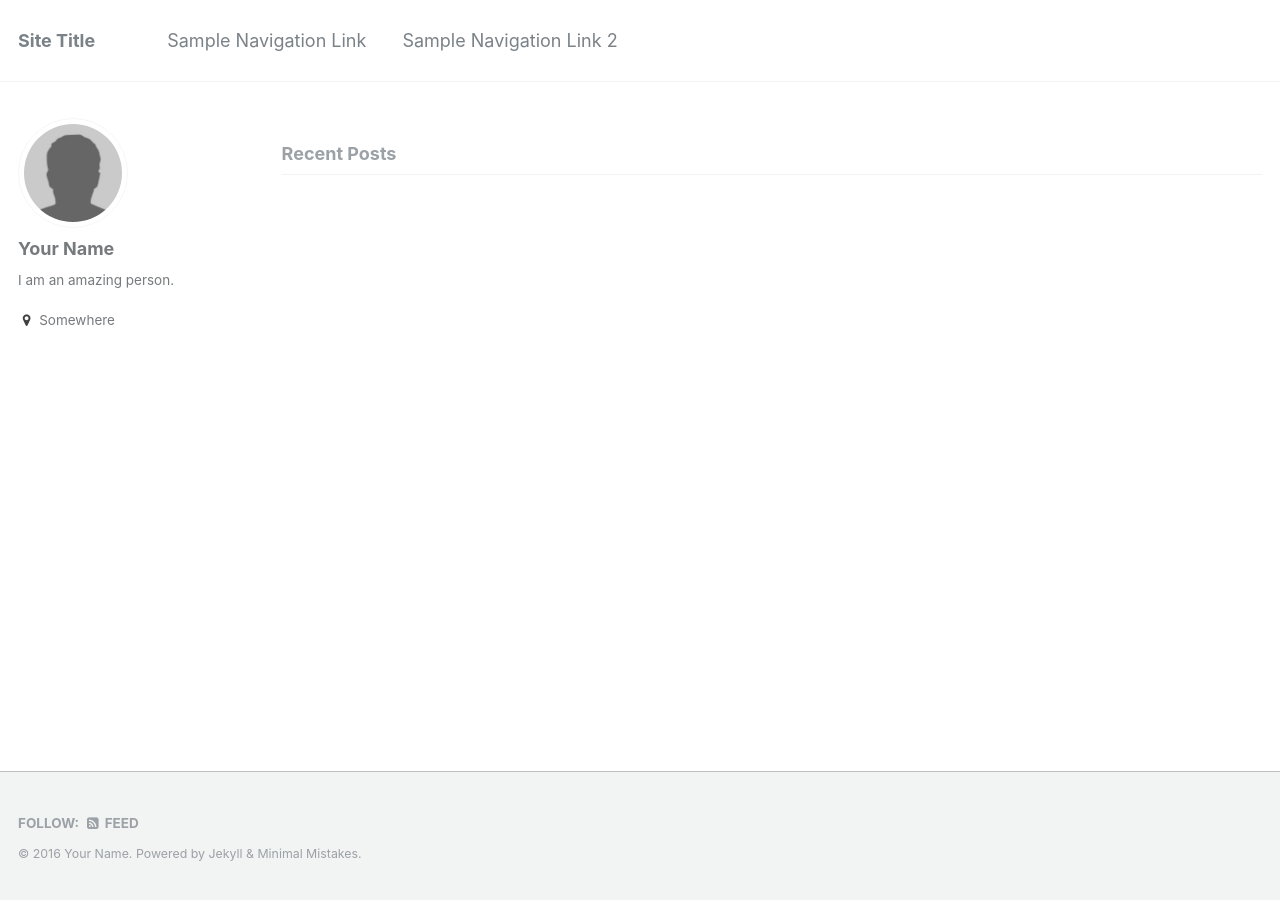
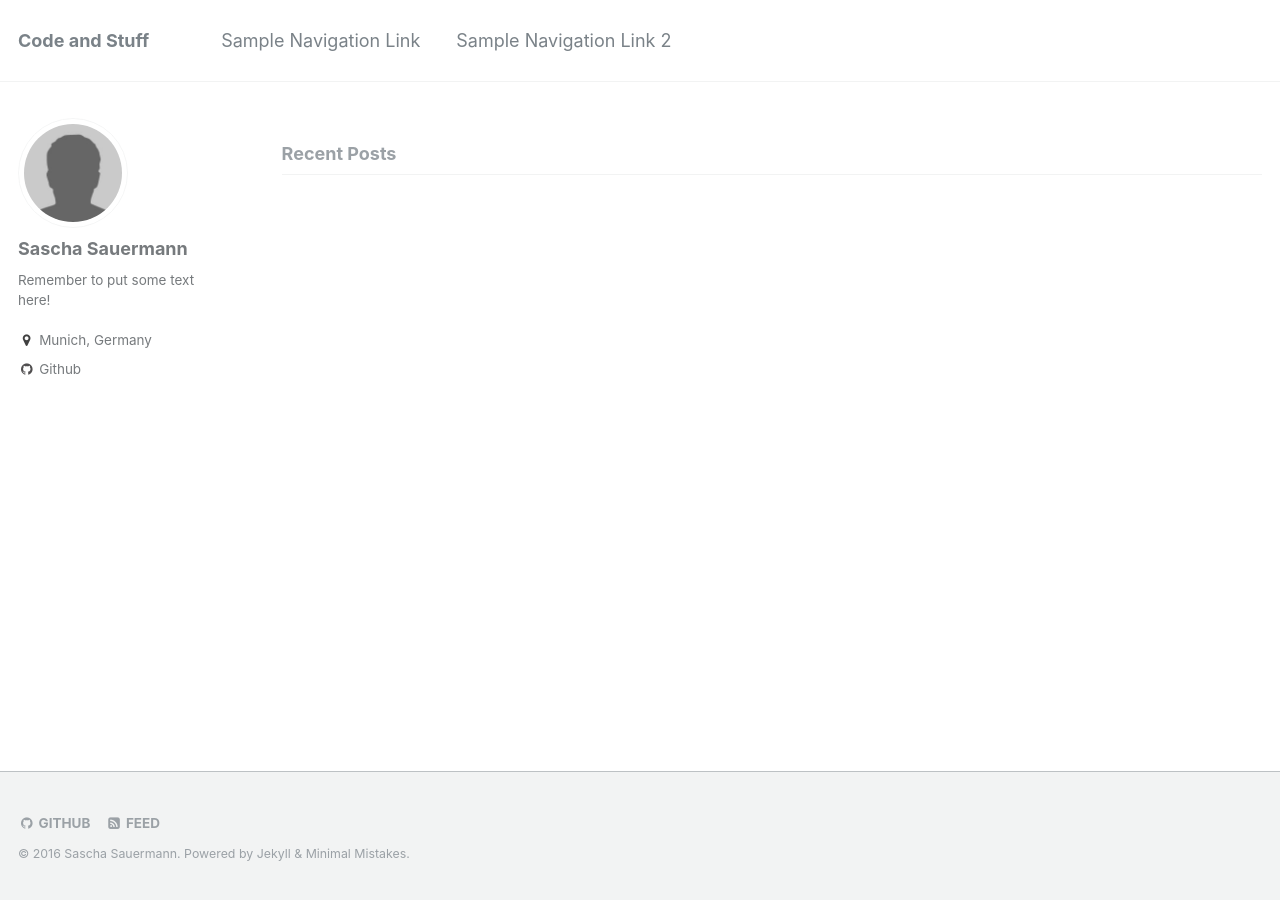
Before and after one commit to ssauermann/ssauermann.github.io, a Jekyll site: the page built from index.html, in a window 1280 px wide. Built offline with Jekyll 4.4.1, drawn with Linux system fonts in a browser that asks for light colours; the list of posts is cut into pages by our own code.

Commit message:
Configuration

```diff
--- a/_config.yml
+++ b/_config.yml
@@ -6,16 +6,21 @@
 # `jekyll serve`. If you change this file, please restart the server process.
 
 # Site Settings
-locale                   : "en"
-title                    : "Site Title"
-title_separator          : "-"
-name                     : "Your Name"
-description              : "An amazing website."
-url                      : # the base hostname & protocol for your site e.g. "https://mmistakes.github.io"
-baseurl                  : # the subpath of your site, e.g. "/blog"
-repository               : # GitHub username/repo-name e.g. "mmistakes/minimal-mistakes"
-teaser                   : # filename of teaser fallback teaser image placed in /images/, .e.g. "500x300.png"
-# breadcrumbs            : false # true, false (default)
+locale                   : "en-us"
+title                    : "Code and Stuff"
+title_separator          : "|"
+name                     : "Sascha Sauermann"
+description              : "Blog about coding and other stuff."
+url                      : https://ssauermann.github.io/
+# the base hostname & protocol for your site e.g. "https://mmistakes.github.io"
+baseurl                  : /
+# the subpath of your site, e.g. "/blog"
+repository               : ssauermann/ssauermann.github.io
+# GitHub username/repo-name e.g. "mmistakes/minimal-mistakes"
+teaser                   : teaser500x300.png
+# filename of teaser fallback teaser image placed in /images/, .e.g. "500x300.png"
+breadcrumbs            : true
+#false # true, false (default)
 words_per_minute         : 200
 comments:
   provider               : # false (default), "disqus", "discourse", "facebook", "google-plus", "staticman", "custom"
@@ -64,8 +69,10 @@ og_image                 : # Open Graph/Twitter default site image
 # For specifying social profiles
 # - https://developers.google.com/structured-data/customize/social-profiles
 social:
-  type                   : # Person or Organization (defaults to Person)
-  name                   : # If the user or organization name differs from the site's name
+  type                   : "Person"
+  # Person or Organization (defaults to Person)
+  name                   : "Sascha Sauermann"
+  # If the user or organization name differs from the site's name
   links: # An array of links to social media profiles
 
 # Analytics
@@ -77,10 +84,10 @@ analytics:
 
 # Site Author
 author:
-  name             : "Your Name"
+  name             : "Sascha Sauermann"
   avatar           : "bio-photo.jpg"
-  bio              : "I am an amazing person."
-  location         : "Somewhere"
+  bio              : "Remember to put some text here!"
+  location         : "Munich, Germany"
   email            :
   uri              :
   bitbucket        :
@@ -89,7 +96,7 @@ author:
   flickr           :
   facebook         :
   foursquare       :
-  github           :
+  github           : https://github.com/ssauermann
   google_plus      :
   keybase          :
   instagram        :
```
Also changed, not shown: Gemfile.lock, images/teaser500x300.png (added).
